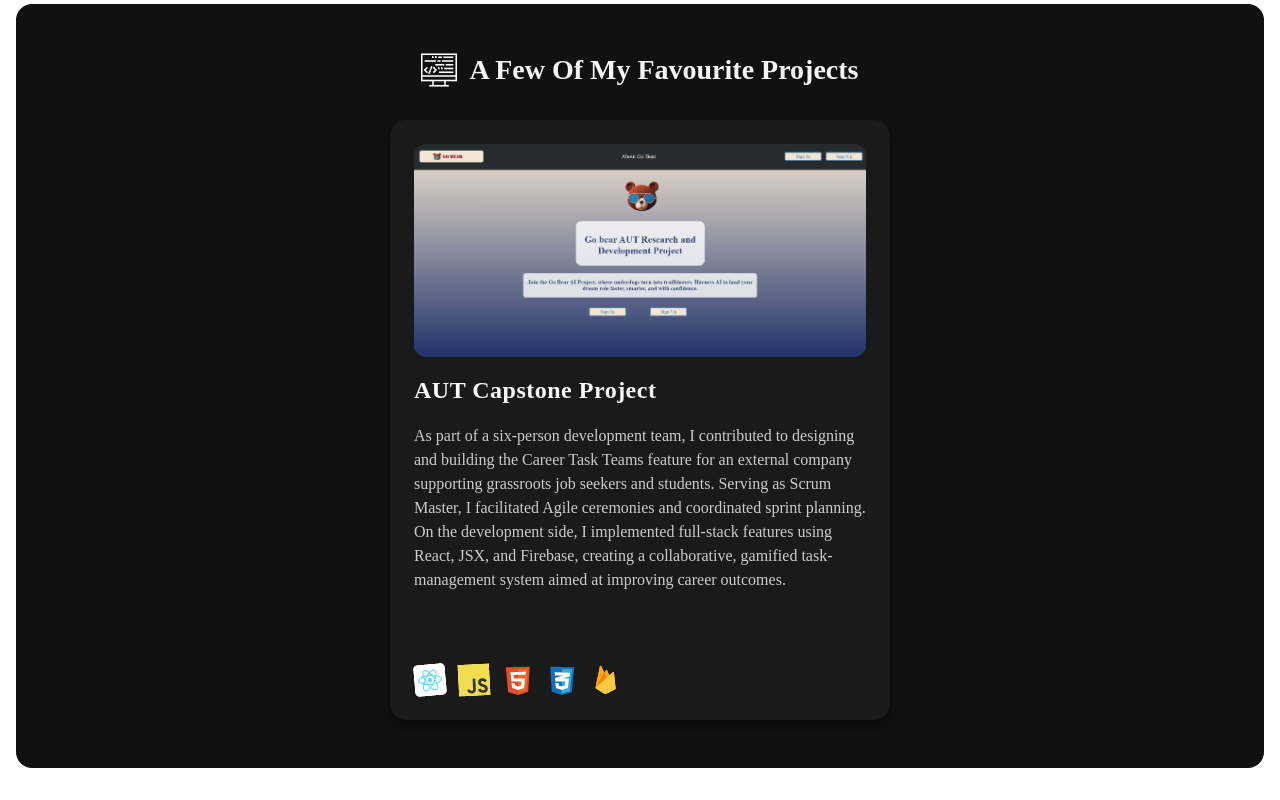
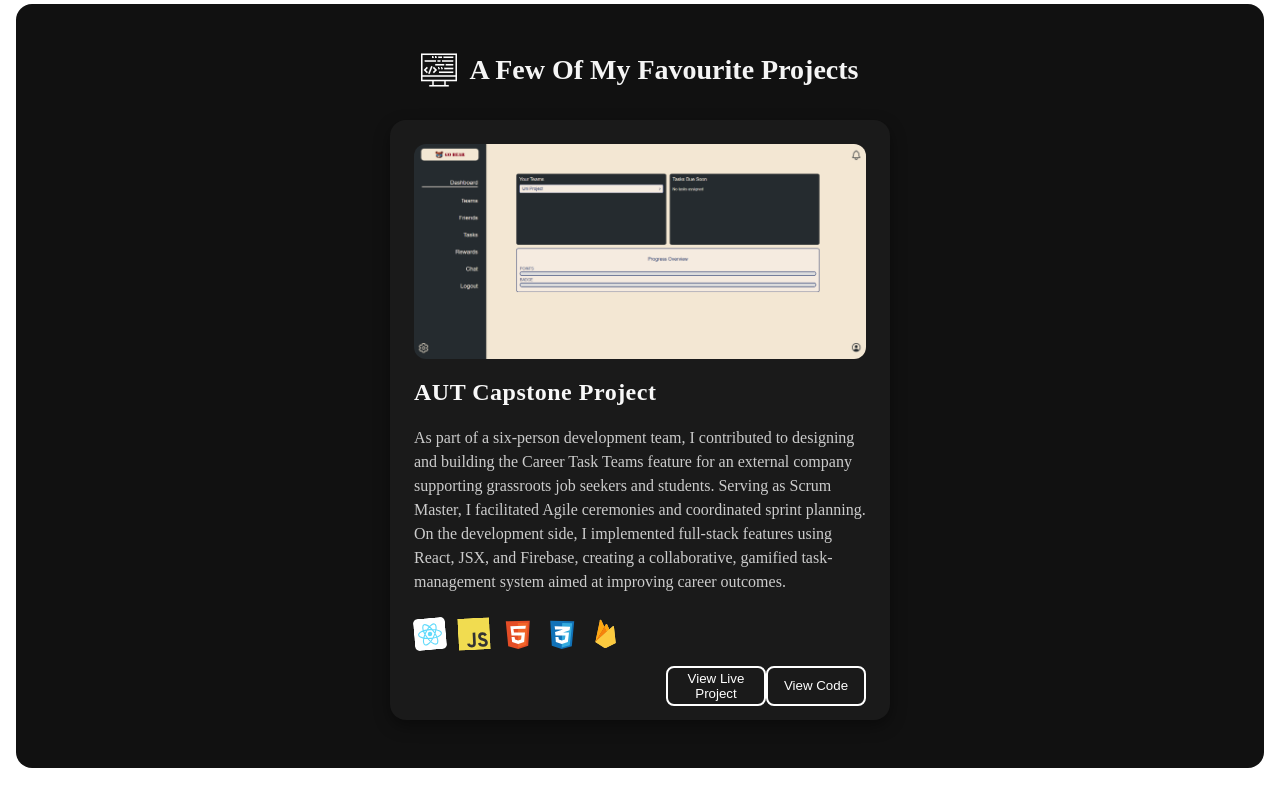
Before and after one commit to MarcosFig-dev/my-portfolio, a Next.js app: page / in a window 1280 px wide. Shown: the part 792-1592 px from the top of the page. Built offline with nearby package versions, Linux system fonts and the light colour scheme.

Commit message:
minor updates

```diff
--- a/src/app/page.js
+++ b/src/app/page.js
@@ -9,7 +9,7 @@ import EduCard from "@/components/landingComps/EduCard/EduCard";
 import SchoolIcon from "@/assets/school.svg";
 import CodingIcon from "@/assets/codingIcon.svg";
 import ProjectCards from "@/components/ProjectCards/ProjectCard";
-import GoBearImg from "@/assets/GoBearImg.png";
+import GoBearImg from "@/assets/GoBearProject.png";
 import jsIcon from "@/assets/jsIcon.svg";
 import reactIcon from "@/assets/reactIcon.svg";
 import htmlIcon from "@/assets/htmlIcon.svg";
@@ -106,6 +106,8 @@ function LandingPage() {
               title="AUT Capstone Project"
               desc="As part of a six-person development team, I contributed to designing and building the Career Task Teams feature for an external company supporting grassroots job seekers and students. Serving as Scrum Master, I facilitated Agile ceremonies and coordinated sprint planning. On the development side, I implemented full-stack features using React, JSX, and Firebase, creating a collaborative, gamified task-management system aimed at improving career outcomes."
               techImg={[reactIcon, jsIcon, htmlIcon, cssIcon, firebaseIcon]}
+              projectLink="https://future-forge-project.vercel.app/"
+              codeLink="https://github.com/sophiaullrich/FutureForgeProject"
             />
           </div>
         </div>
--- a/src/components/Navbar.module.css
+++ b/src/components/Navbar.module.css
@@ -1,6 +1,6 @@
 .nav {
   width: 100%;
-  background-color: #1e2a38;
+  background-color: #1a1a1a;
   padding: 1rem 0;
   box-shadow: 0 2px 8px rgba(0, 0, 0, 0.1);
   top: 0;
@@ -29,8 +29,8 @@
 }
 
 .navItem:hover {
-  background-color: #4a90e2;
-  color: #ffffff;
+  background-color: #a7caf1;
+  color: #1a1a1a;
   transform: translateY(-2px);
   box-shadow: 0 4px 12px rgba(0, 0, 0, 0.2);
 }
--- a/src/components/ProjectCards/ProjectCard.js
+++ b/src/components/ProjectCards/ProjectCard.js
@@ -1,7 +1,16 @@
 import Styles from "./ProjectCard.module.css";
 import Image from "next/image";
+import Link from "next/link";
 
-function ProjectCard({ imgSrc, imgAlt, title, desc, techImg }) {
+function ProjectCard({
+  imgSrc,
+  imgAlt,
+  title,
+  desc,
+  techImg,
+  projectLink,
+  codeLink,
+}) {
   return (
     <div className={Styles.card}>
       <Image
@@ -21,6 +30,14 @@ function ProjectCard({ imgSrc, imgAlt, title, desc, techImg }) {
           />
         ))}
       </div>
+      <div className={Styles.btnDiv}>
+        <Link href={projectLink} className={Styles.link} target="_blank">
+          <button className={Styles.button}>View Live Project</button>
+        </Link>
+        <Link href={codeLink} className={Styles.link} target="_blank">
+          <button className={Styles.button}>View Code</button>
+        </Link>
+      </div>
     </div>
   );
 }
--- a/src/components/ProjectCards/ProjectCard.module.css
+++ b/src/components/ProjectCards/ProjectCard.module.css
@@ -59,3 +59,25 @@
 .techIcons img:hover {
   transform: scale(1.5) rotate(0deg);
 }
+
+.btnDiv {
+  display: flex;
+  justify-content: flex-end;
+}
+
+.button {
+  background: transparent;
+  color: #ffffff;
+  border: 2px solid #ffffff;
+  transition: all 0.3s ease;
+  width: 100px;
+  height: 40px;
+  border-radius: 8px;
+}
+.button:hover {
+  box-shadow: 0 0 10px #a7caf1; /* blue glow */
+  background: rgb(167, 202, 241);
+  color: #1a1a1a;
+  transform: translateY(-2px);
+  border: 2px solid rgb(167, 202, 241);
+}
```
Also changed, not shown: src/assets/GoBearImg.png (deleted), src/assets/GoBearProject.png (added).
